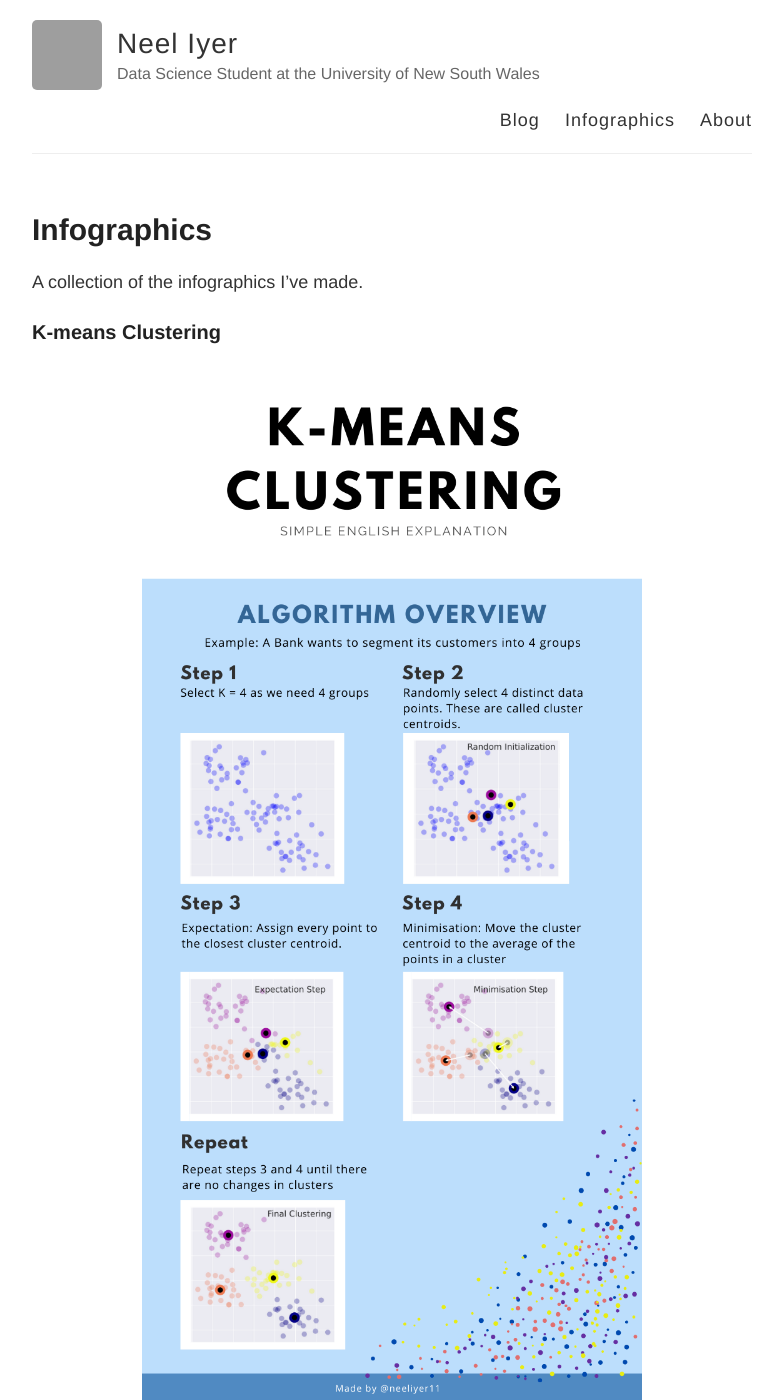
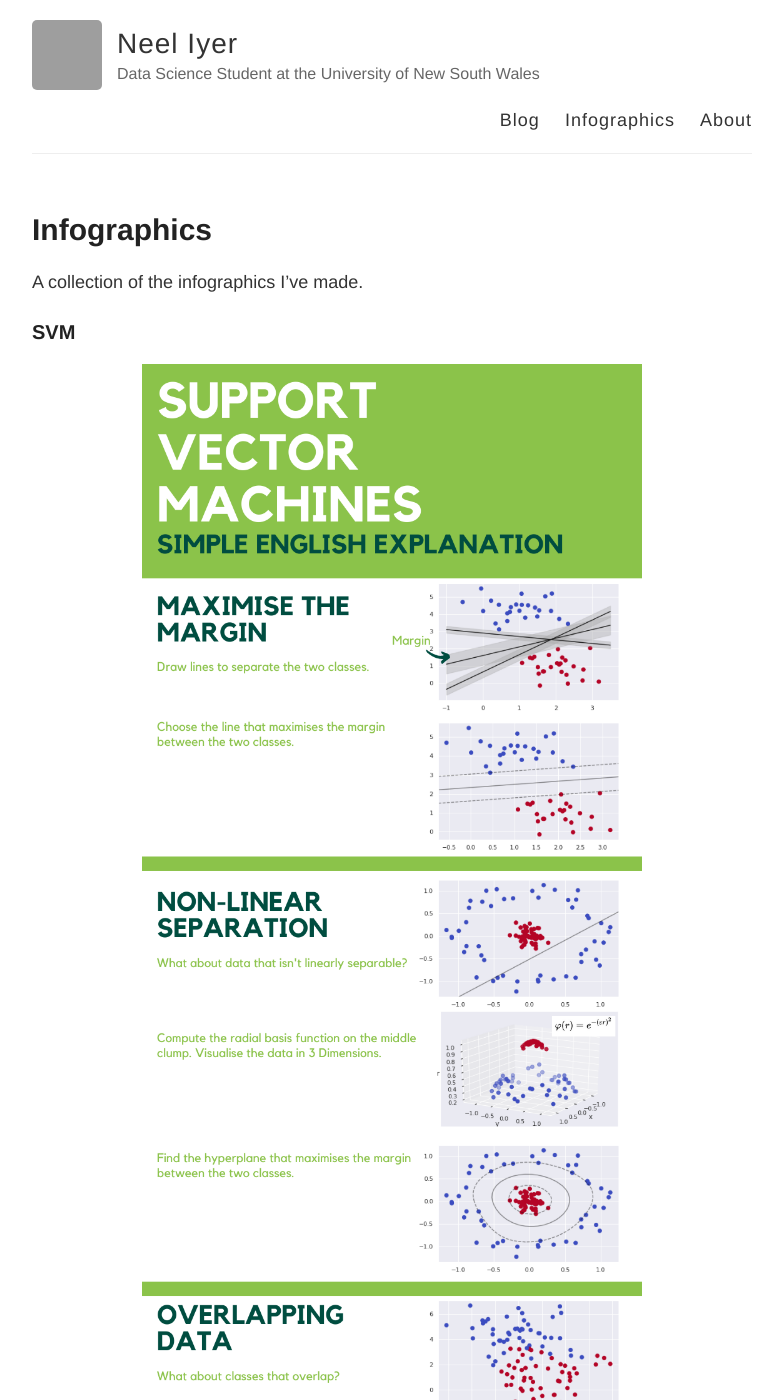
Before and after one commit to neelriyer/neelriyer.github.io, a Jekyll site: the page built from infographics.md, in a window 1280 px wide and 1400 px high. Shown: the whole window, without its empty margins (248-1031 px from the left). Built offline with Jekyll 4.4.1, drawn with Linux system fonts in a browser that asks for light colours; some of the changed text lies outside the part shown; grey boxes are pictures that could not be loaded.

Commit message:
add infographics

```diff
--- a/infographics.md
+++ b/infographics.md
@@ -5,6 +5,14 @@ permalink: /infographics/
 ---
 
 A collection of the infographics I've made.
+
+### SVM
+
+<div style="text-align: center"><img src="/images/infographics/SVM_updated.png" width="500" /></div>
+
+[reddit](https://www.reddit.com/r/learnmachinelearning/comments/knmf0h/infographic_to_remember_how_svms_work_let_me_know/)
+
+[high res pdf](https://drive.google.com/file/d/1RW2RGQfPFUmZqzNG8jOGvrbfUEail8fA/view?usp=sharing)
 
 ### K-means Clustering
 
@@ -31,8 +39,3 @@ A collection of the infographics I've made.
 [reddit](https://www.reddit.com/r/learnmachinelearning/comments/gway54/i_made_an_infographic_to_help_me_remember_how/)
 
 [high res pdf](https://drive.google.com/file/d/1jD4mLglppzfyWh00DzGeJTm-6_Xn0QgP/view?usp=sharing)
-
-## Scott Adams: Math of Life
-
-
-{% twitter https://twitter.com/colorizedwisdom/status/1266136070074163202 maxwidth=500 limit=5 %}
```
Also changed, not shown: _posts/2020-08-30-cyclegan-simpsonify-pytorch.md (+1 -1 lines), _posts/2020-08-31-Cyclegan-Simple-English.md (line endings or trailing spaces), images/infographics/SVM_updated.png (added).
